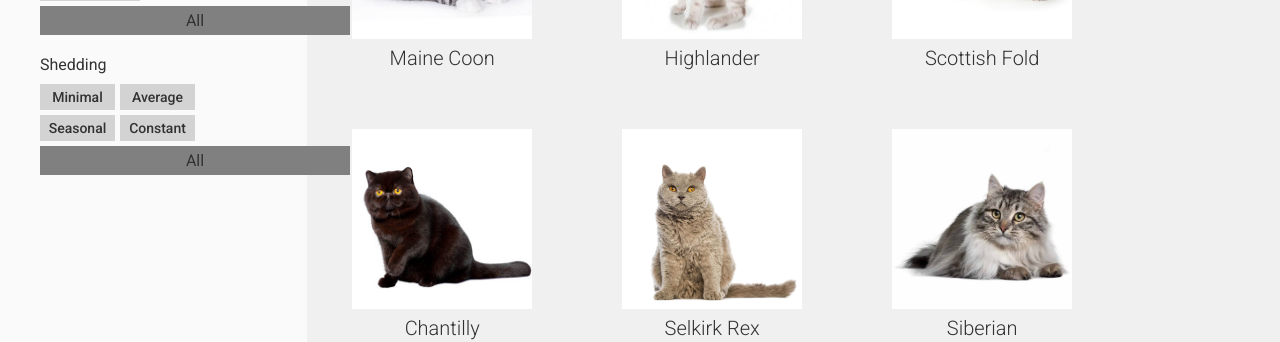
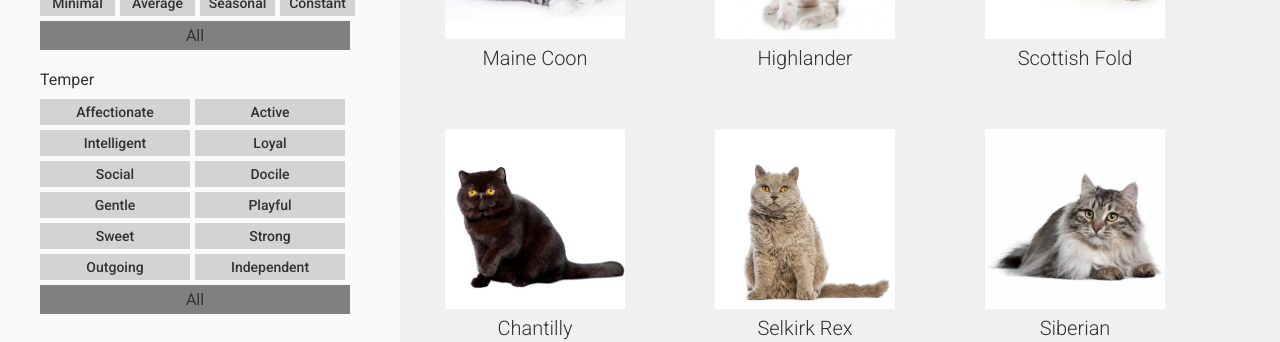
Before and after one commit to 6859-sp21/a4-cat-breeds-1, a React (Create React App) app: page / in a window 1280 px wide. Shown: the part 456-798 px from the top of the page. Built offline with nearby package versions, Linux system fonts and the light colour scheme.

Commit message:
temper added

```diff
--- a/public/index.html
+++ b/public/index.html
@@ -7,7 +7,7 @@
     <meta name="theme-color" content="#000000" />
     <meta
       name="description"
-      content="Web site created using create-react-app"
+      content="a guide to your cat!"
     />
     <link rel="apple-touch-icon" href="%PUBLIC_URL%/logo192.png" />
     <!--
@@ -24,7 +24,7 @@
       work correctly both with client-side routing and a non-root public URL.
       Learn how to configure a non-root public URL by running `npm run build`.
     -->
-    <title>React App</title>
+    <title>Catology</title>
   </head>
   <body>
     <noscript>You need to enable JavaScript to run this app.</noscript>
--- a/src/App.js
+++ b/src/App.js
@@ -10,6 +10,95 @@ const App = () => {
   const selectCatMain = (catName) => {
     setSelectedCat(catName);
   }
+
+  const [temperFilter, setTemperFilter] = useState({
+    "affectionate" : true,
+    "active": true,
+    "intelligent": true,
+    "loyal": true,
+    "social": true,
+    "docile": true,
+    "gentle": true,
+    "playful": true,
+    "sweet": true,
+    "strong": true,
+    "outgoing" : true,
+    "independent": true
+  });
+
+
+  const toggleTemper = (categoryToggled) => {
+    if (categoryToggled === "all") {
+      setTemperFilter({
+        "affectionate" : true,
+        "active": true,
+        "intelligent": true,
+        "loyal": true,
+        "social": true,
+        "docile": true,
+        "gentle": true,
+        "playful": true,
+        "sweet": true,
+        "strong": true,
+        "outgoing" : true,
+        "independent": true
+      })
+      return;
+    }
+
+
+    let newTemperFilter;
+
+    let allTrue = true;
+    let allFalse = true;
+    for(const key of Object.keys(temperFilter)) {
+      if (temperFilter[key]) {
+        allFalse = false;
+      } else {
+        allTrue = false;
+      }
+    }
+
+    if (allTrue) {
+      newTemperFilter = {
+        "affectionate" : false,
+        "active": false,
+        "intelligent": false,
+        "loyal": false,
+        "social": false,
+        "docile": false,
+        "gentle": false,
+        "playful": false,
+        "sweet": false,
+        "strong": false,
+        "outgoing" : false,
+        "independent": false
+      };
+      newTemperFilter[categoryToggled] = true;
+    } else {
+      newTemperFilter = {...temperFilter, [categoryToggled]: !temperFilter[categoryToggled]}
+    }
+
+    if (allFalse) {
+      newTemperFilter = {
+        "affectionate" : true,
+        "active": true,
+        "intelligent": true,
+        "loyal": true,
+        "social": true,
+        "docile": true,
+        "gentle": true,
+        "playful": true,
+        "sweet": true,
+        "strong": true,
+        "outgoing" : true,
+        "independent": true
+      }
+    }
+    setTemperFilter(newTemperFilter);
+    console.log(newTemperFilter);
+  }
+
 
   const [sizeFilter, setSizeFilter] = useState({
     small: true,
@@ -137,11 +226,16 @@ const App = () => {
                   sheddingFilter={sheddingFilter}
                   toggleHair={toggleHair}
                   hairFilter={hairFilter}
+                  toggleTemper = {toggleTemper}
+                  temperFilter = {temperFilter}
                   selectedCat = {selectedCat}
+
         />
         <CatDisplay
           sizeFilter={sizeFilter}
           sheddingFilter={sheddingFilter}
+          hairFilter={hairFilter}
+          temperFilter={temperFilter}
           selectCatMain={selectCatMain}
         />
       </div>
--- a/src/components/bar.js
+++ b/src/components/bar.js
@@ -133,5 +133,60 @@ const BarChart = ({
   );
 }
 
+const TemperList = (
+  {
+    clickFunction,
+    currentFilter,
+    title,
+    highlight
+  }
+) => {
+  let isAllTrue = true;
+  for (const key of Object.keys(currentFilter)) {
+    if (!currentFilter[key]) {
+      isAllTrue = false;
+    }
+  }
+  console.log(highlight);
+  const [hover, setHover] = useState(false)
 
+  return (
+    <div className="bar-chart">
+      <div className="title">
+        {title}
+      </div>
+      {_.map(currentFilter, (value, key) => {
+        return (
+          <div className="bar-and-text" key={key}>
+            <TextButton
+              category={key}
+              clickFunction={clickFunction}
+              isOn={!isAllTrue && currentFilter[key]}
+              width = {allWidth / 2}
+              key={`text${key}`}
+              highlight={highlight ? _.includes(highlight, key) : false}
+            />
+          </div>
+        )
+      })}
+      <div
+        className="all-button"
+        onClick={() => clickFunction("all")}
+        style = {{
+          width: `${allWidth}px`,
+          background: ((
+            hover? "grey" :
+              (isAllTrue ? "grey": "lightgrey")
+          ))
+        }}
+        onMouseEnter={() => setHover(true)}
+        onMouseLeave={() => setHover(false)}
+      >
+        All
+      </div>
+    </div>
+  )
+}
+
+export { TemperList };
 export default BarChart;
--- a/src/components/catPanel.js
+++ b/src/components/catPanel.js
@@ -1,6 +1,6 @@
 import catData from "../cat_metadata.json";
 import React, {useState, useEffect} from "react";
-import BarChart from "./bar.js";
+import BarChart, {TemperList} from "./bar.js";
 import _ from 'lodash';
 
 const Title = () => (
@@ -25,7 +25,9 @@ const CatPanel = (
     toggleShedding,
     sheddingFilter,
     toggleHair,
-    hairFilter
+    hairFilter,
+    toggleTemper,
+    temperFilter
   }) => {
   let catSizeData = {small: 0, medium: 0, large: 0};
   for (const cat of catData) {
@@ -80,6 +82,12 @@ const CatPanel = (
         title = "Shedding"
         highlight={selectedCatInfo ? selectedCatInfo.shedding : null}
       />
+      <TemperList
+        clickFunction={toggleTemper}
+        currentFilter={temperFilter}
+        title="Temper"
+        highlight={selectedCatInfo ? selectedCatInfo.Temperament : null}
+      />
     </div>
   )
 }
--- a/src/components/cats.js
+++ b/src/components/cats.js
@@ -11,6 +11,8 @@ const CatDisplay = (
   {
     sizeFilter,
     sheddingFilter,
+    hairFilter,
+    temperFilter,
     selectCatMain,
 }) => {
 
@@ -42,7 +44,10 @@ const CatDisplay = (
               .filter((cat) => {
                 let sizeResult = false;
                 let sheddingResult = false;
-                if (cat.size != null && cat.shedding != null) {
+                let hairResult = false;
+                let temperResult = true;
+
+                if (cat.size != null && cat.shedding != null && cat["hair length"] != null) {
                   for (const size of cat.size) {
                     if (sizeFilter[size]) {
                       sizeResult = true;
@@ -54,8 +59,40 @@ const CatDisplay = (
                       sheddingResult = true;
                     }
                   }
+
+                  if (cat["hair length"]) {
+                    for (const hair of cat["hair length"]) {
+                      if (hairFilter[hair]) {
+                        hairResult = true;
+                      }
+                    }
+                  }
+
+                  let allTemper = true;
+                  for (const temper of Object.keys(temperFilter)) {
+                    if (!temperFilter[temper]) {
+                      allTemper = false;
+                    }
+                  }
+
+
+                  if (!allTemper) {
+                    for (const temper of Object.keys(temperFilter)) {
+                      if (temperFilter[temper]) {
+                        let found = false
+                        for (const catTemper of cat.Temperament) {
+                          if (catTemper === temper) {
+                            found = true
+                          }
+                        }
+                        if (!found) {
+                          temperResult = false;
+                        }
+                      }
+                    }
+                  }
                 }
-                return sizeResult && sheddingResult;
+                return sizeResult && sheddingResult && hairResult && temperResult;
               })
               .map((cat, i) =>
                 <CatPreview cat={cat} selectCat={selectCat} key={cat.breed} />
--- a/src/index.scss
+++ b/src/index.scss
@@ -17,7 +17,7 @@ code {
 
 // left
 $orange: #ff9107;
-$panel-width: 24vw;
+$panel-width: 400px;
 .cat-panel {
   font-family: 'Roboto', sans-serif;
   width: $panel-width;
@@ -202,12 +202,11 @@ $panel-width: 24vw;
     left: $panel-width !important;
     top: 0 !important;
     margin: 25px !important;
-    width: calc(76vw - 80px) !important;
+    width: calc(100vw - 400px - 80px) !important;
     height: calc(100vh - 80px) !important;
     display: flex;
     background: #f0f0f0;
     z-index: 1;
-
   }
 
   .skylight-close-button {
```
